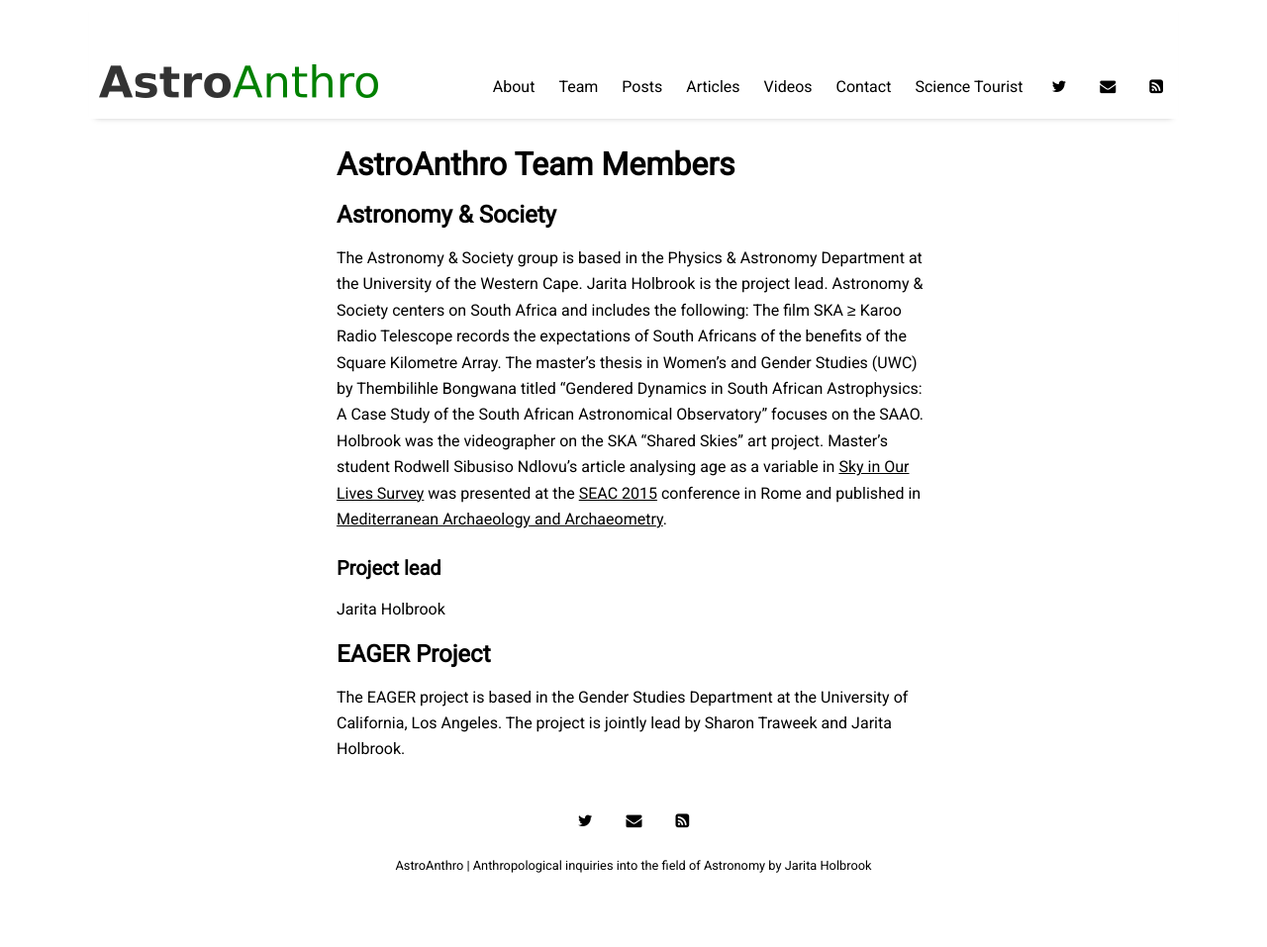
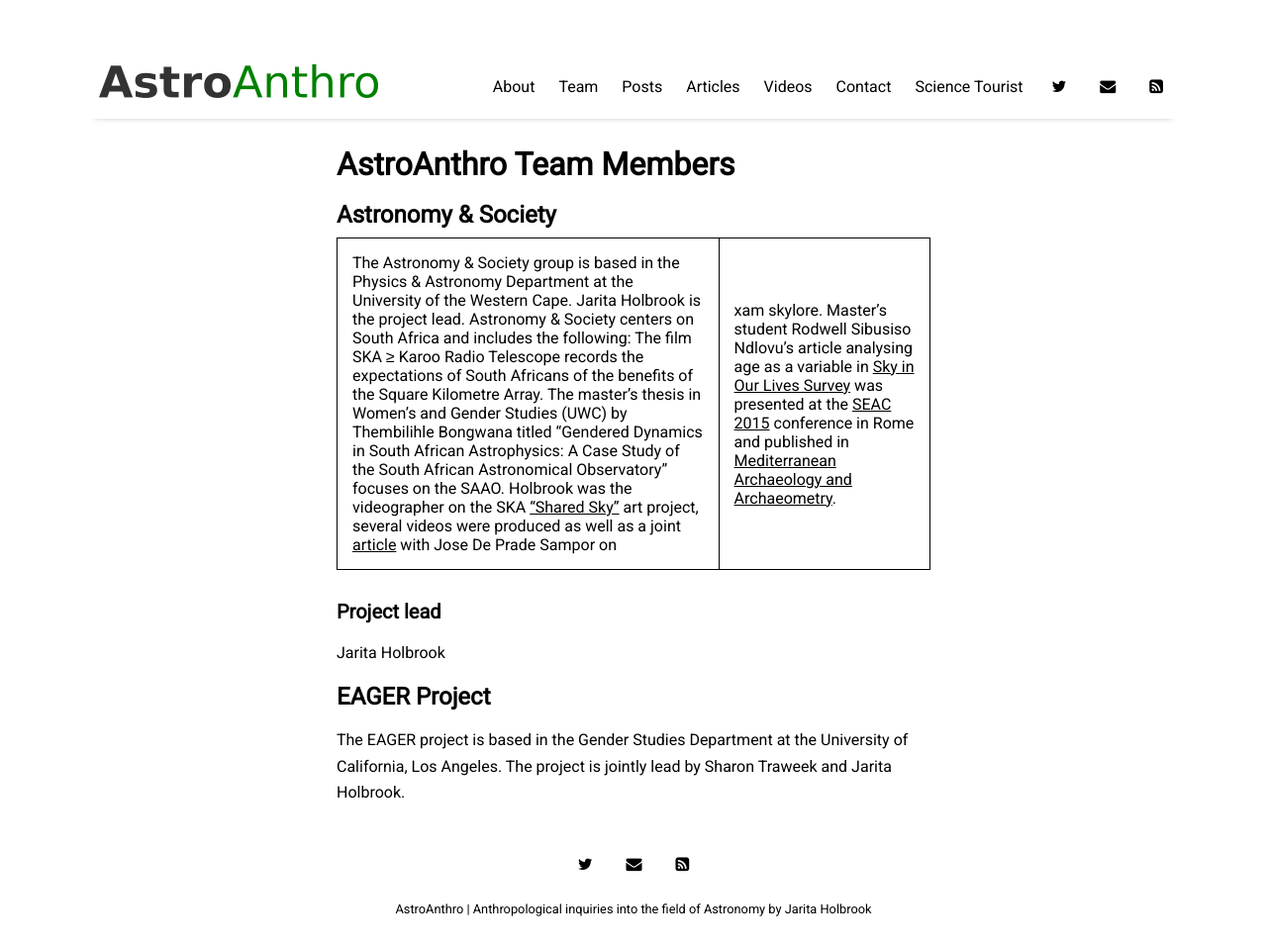
Before and after one commit to romeeld/AstroAnthro, a Jekyll site: the page built from pages/team.md, in a window 1280 px wide and 957 px high. Shown: the whole window at 99% size. Built offline with Jekyll 4.4.1, drawn with Linux system fonts in a browser that asks for light colours; nearby versions of some CDN libraries.

Commit message:
Update team.md

```diff
--- a/pages/team.md
+++ b/pages/team.md
@@ -7,7 +7,7 @@ title: Team
 
 ## Astronomy & Society
 
-The Astronomy & Society group is based in the Physics & Astronomy Department at the University of the Western Cape. Jarita Holbrook is the project lead. Astronomy & Society centers on South Africa and includes the following: The film SKA ≥ Karoo Radio Telescope records the expectations of South Africans of the benefits of the Square Kilometre Array. The master's thesis in Women's and Gender Studies (UWC) by Thembilihle Bongwana titled "Gendered Dynamics in South African Astrophysics: A Case Study of the South African Astronomical Observatory" focuses on the SAAO. Holbrook was the videographer on the SKA "Shared Skies" art project. Master's student Rodwell Sibusiso Ndlovu's article analysing age as a variable in <a href="https://docs.google.com/forms/d/e/1FAIpQLSeM9JyKKvO_EzP2LlTUd6NBWadPEBRan6HOrWdUe16k4KnEyg/viewform?usp=sf_link">Sky in Our Lives Survey</a> was presented at the <a href="http://www.brera.inaf.it/SEAC2015/index.html">SEAC 2015</a> conference in Rome and published in <a href="http://maajournal.com/Issues/2016/Vol16-4/Full69.pdf">Mediterranean Archaeology and Archaeometry</a>.
+The Astronomy & Society group is based in the Physics & Astronomy Department at the University of the Western Cape. Jarita Holbrook is the project lead. Astronomy & Society centers on South Africa and includes the following: The film SKA ≥ Karoo Radio Telescope records the expectations of South Africans of the benefits of the Square Kilometre Array. The master's thesis in Women's and Gender Studies (UWC) by Thembilihle Bongwana titled "Gendered Dynamics in South African Astrophysics: A Case Study of the South African Astronomical Observatory" focuses on the SAAO. Holbrook was the videographer on the SKA <a href="https://www.skatelescope.org/shared-sky/">"Shared Sky"</a> art project, several videos were produced as well as a joint <a href="http://maajournal.com/Issues/2016/Vol16-4/Full11.pdf">article</a> with Jose De Prade Sampor on |xam skylore. Master's student Rodwell Sibusiso Ndlovu's article analysing age as a variable in <a href="https://docs.google.com/forms/d/e/1FAIpQLSeM9JyKKvO_EzP2LlTUd6NBWadPEBRan6HOrWdUe16k4KnEyg/viewform?usp=sf_link">Sky in Our Lives Survey</a> was presented at the <a href="http://www.brera.inaf.it/SEAC2015/index.html">SEAC 2015</a> conference in Rome and published in <a href="http://maajournal.com/Issues/2016/Vol16-4/Full69.pdf">Mediterranean Archaeology and Archaeometry</a>.
 
 ### Project lead
 
```
